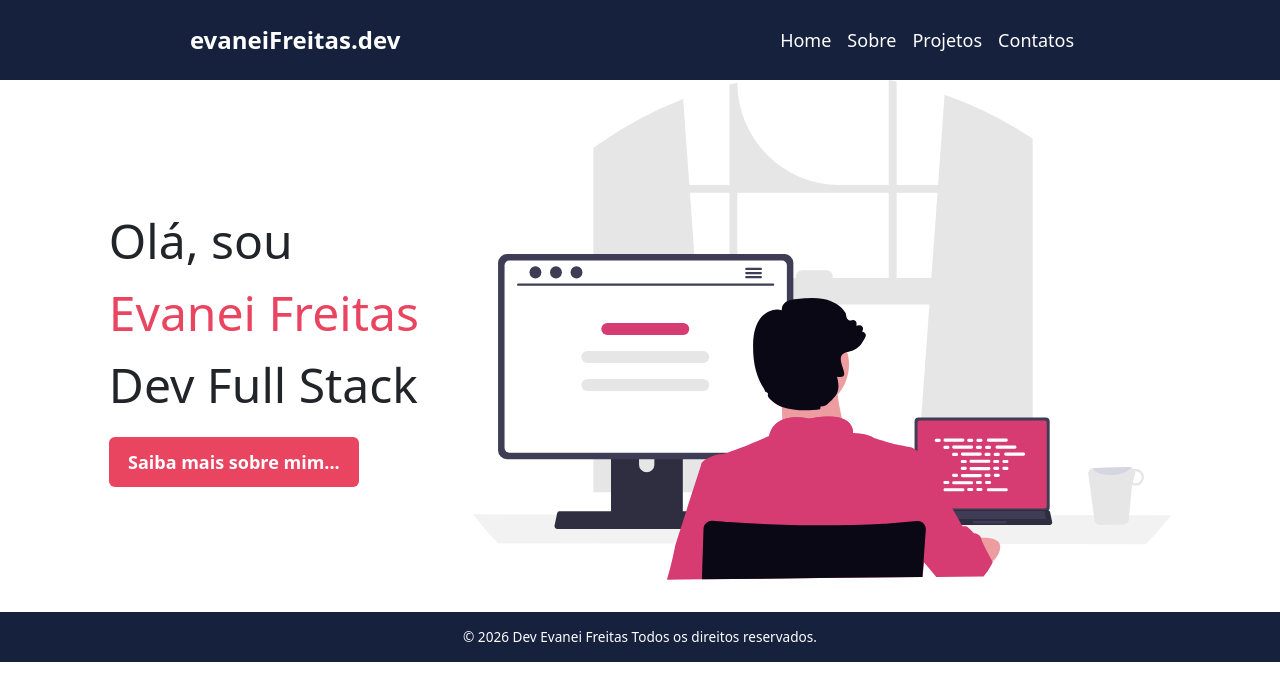
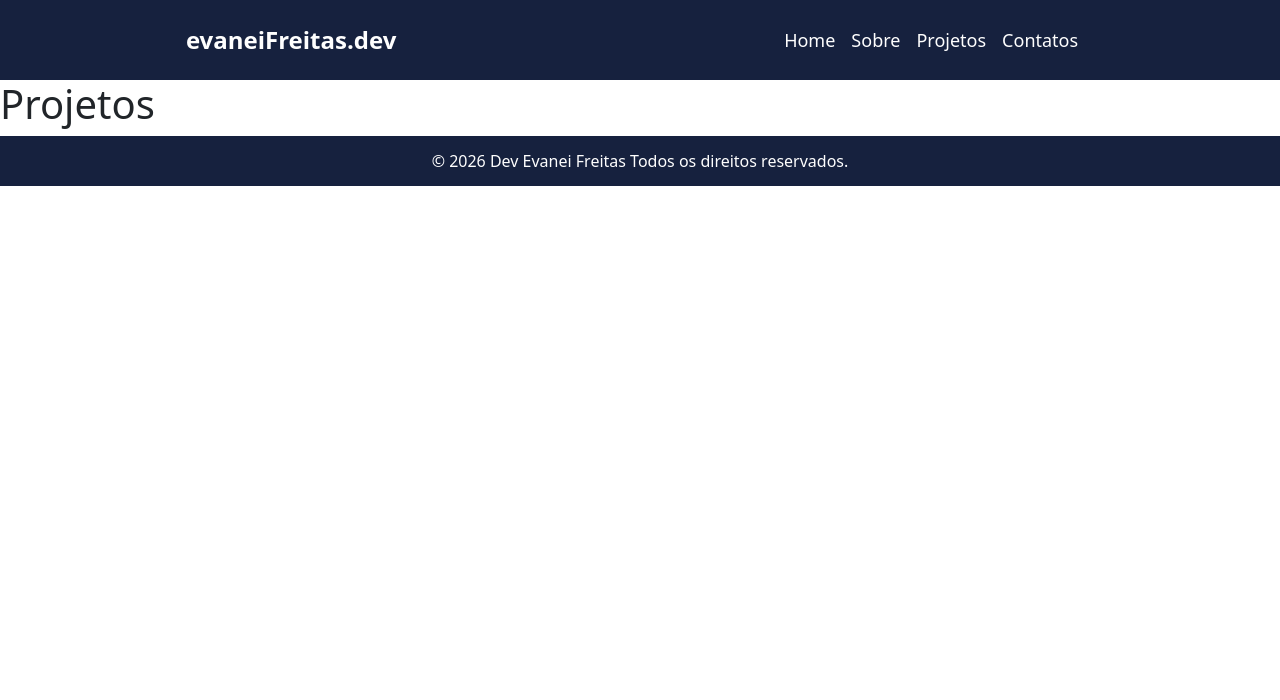
Before and after one commit to EvaneiWFreitas/projetoPortifolio, a React (Vite) app in the folder portifolio/: page /projetos in a window 1280 px wide. Shown: the top 700 px of the page. Built offline with nearby package versions, Linux system fonts and the light colour scheme.

Commit message:
Creating pages, routes, and links...( Criando páginas, rotas e links

```diff
--- a/portifolio/index.html
+++ b/portifolio/index.html
@@ -9,7 +9,7 @@
     rel="stylesheet">
     <link rel="stylesheet" href="./node_modules/bootstrap/dist/css/bootstrap.min.css">
   <meta charset="UTF-8" />
-  <link rel="icon" type="image/svg+xml" href="./public/portifolio_1.png" />
+  <link rel="icon" type="image/svg+xml" href="/portifolio_1.png" />
   <meta name="viewport" content="width=device-width, initial-scale=1.0" />
   <title>portifolio</title>
 </head>
--- a/portifolio/package.json
+++ b/portifolio/package.json
@@ -12,7 +12,8 @@
   "dependencies": {
     "bootstrap": "^5.3.8",
     "react": "^19.2.4",
-    "react-dom": "^19.2.4"
+    "react-dom": "^19.2.4",
+    "react-router-dom": "^7.13.1"
   },
   "devDependencies": {
     "@eslint/js": "^9.39.4",
--- a/portifolio/src/App.css
+++ b/portifolio/src/App.css
@@ -33,4 +33,7 @@
 
 .botao_red{
     background-color: var(--red);
+    display: flex; /*CONFIGURAÇÃO DO ESPAÇO DO TEXTO DO BOTÃO btn*/
+    align-items: center; /*CONFIGURAÇÃO DO ESPAÇO DO TEXTO DO BOTÃO btn*/
+    text-decoration: none;
 }
--- a/portifolio/src/App.jsx
+++ b/portifolio/src/App.jsx
@@ -1,33 +1,9 @@
 import "./App.css";
-import Footer from "./components/Footer";
-import Header from "./components/Header";
+import AppRoutes from "./Routes";
 
 function App() {
   return (
-    <>
-      <Header />
-      <section className="container">
-        <div className="apresentacao">
-          <p>
-            Olá, sou <br />
-            <span>Evanei Freitas</span>
-            <br />
-            Dev Full Stack
-          </p>
-          <button className="btn btn-secondary botao_red">
-            Saiba mais sobre mim...
-          </button>
-        </div>
-        <figure>
-          <img
-            className="img-fluid img-home"
-            src="/programador.svg"
-            alt="Imagem de home"
-          />
-        </figure>
-      </section>
-      <Footer />
-    </>
+    <AppRoutes />
   );
 }
 
--- a/portifolio/src/components/Footer/Footer.module.css
+++ b/portifolio/src/components/Footer/Footer.module.css
@@ -4,7 +4,7 @@
     background-color: var(--primary);
     color: var(--white);
     /*font-weight: bold;*/
-    font-size: 0.85rem;
+    font-size: 1rem;
 
     display: flex;
     align-items: center;
--- a/portifolio/src/components/Header/index.jsx
+++ b/portifolio/src/components/Header/index.jsx
@@ -1,19 +1,20 @@
-import styles from './Header.module.css'
+import { Link } from "react-router-dom";
+import styles from "./Header.module.css";
 
-function Header(){
-    return(
-      <header className={styles.header}>
+function Header() {
+  return (
+    <header className={styles.header}>
+      <Link to="/">
         <span>evaneiFreitas.dev</span>
-        <nav>
-            <a href="">Home</a>
-            <a href="">Sobre</a>
-            <a href="">Projetos</a>
-            <a href="">Contatos</a>
-        </nav>
-      </header>
-
-    )
+      </Link>
+      <nav>
+        <Link to="/">Home</Link>
+        <Link to="/sobre">Sobre</Link>
+        <Link to="/projetos">Projetos</Link>
+        <Link to="/contatos">Contatos</Link>
+      </nav>
+    </header>
+  );
 }
 
-
-export default Header
+export default Header;
--- /dev/null
+++ b/portifolio/src/pages/Contatos/index.jsx
@@ -0,0 +1,14 @@
+import Header from "../../components/Header";
+import Footer from "../../components/Footer";
+
+function Contatos() {
+  return (
+    <>
+      <Header />
+      <h1>Contatos</h1>
+      <Footer />
+    </>
+  );
+}
+
+export default Contatos;
--- /dev/null
+++ b/portifolio/src/pages/Home/index.jsx
@@ -0,0 +1,34 @@
+import Header from '../../components/Header'
+import Footer from '../../components/Footer'
+import { Link } from 'react-router-dom';
+
+function Home() {
+  return (
+    <>
+      <Header />
+      <section className="container">
+        <div className="apresentacao">
+          <p>
+            Olá, sou <br />
+            <span>Evanei Freitas</span>
+            <br />
+            Dev Full Stack
+          </p>
+          <Link to="/sobre" className="btn btn-secondary botao_red">
+            Saiba mais sobre mim...
+          </Link>
+        </div>
+        <figure>
+          <img
+            className="img-fluid img-home"
+            src="/programador.svg"
+            alt="Imagem de home"
+          />
+        </figure>
+      </section>
+      <Footer />
+    </>
+  );
+}
+
+export default Home;
--- /dev/null
+++ b/portifolio/src/pages/Projetos/index.jsx
@@ -0,0 +1,14 @@
+import Header from "../../components/Header";
+import Footer from "../../components/Footer";
+
+function Projetos() {
+  return (
+    <>
+      <Header />
+      <h1>Projetos</h1>
+      <Footer />
+    </>
+  );
+}
+
+export default Projetos;
--- /dev/null
+++ b/portifolio/src/pages/Sobre/index.jsx
@@ -0,0 +1,14 @@
+import Header from "../../components/Header";
+import Footer from "../../components/Footer";
+
+function Sobre() {
+  return (
+    <>
+      <Header />
+      <h1>Sobre</h1>
+      <Footer />
+    </>
+  );
+}
+
+export default Sobre;
--- /dev/null
+++ b/portifolio/src/routes.jsx
@@ -0,0 +1,20 @@
+import { BrowserRouter, Routes, Route } from "react-router-dom";
+import Home from "./pages/Home";
+import Sobre from "./pages/Sobre";
+import Projetos from "./pages/Projetos";
+import Contatos from "./pages/Contatos";
+
+function AppRoutes() {
+  return (
+    <BrowserRouter>
+      <Routes>
+        <Route path="/" element={<Home />}></Route>
+        <Route path="/sobre" element={<Sobre />}></Route>
+        <Route path="/projetos" element={<Projetos />}></Route>
+        <Route path="/contatos" element={<Contatos />}></Route>
+      </Routes>
+    </BrowserRouter>
+  );
+}
+
+export default AppRoutes;
```
Also changed, not shown: portifolio/src/pages/Home/Home.module.css (added), 1 other file (tests, documents, lock files or other folders).
